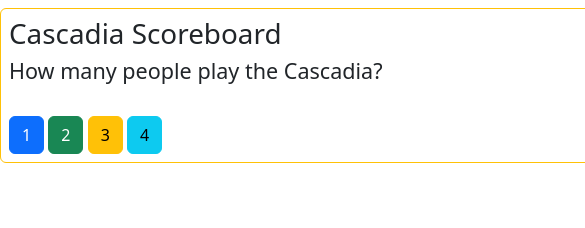
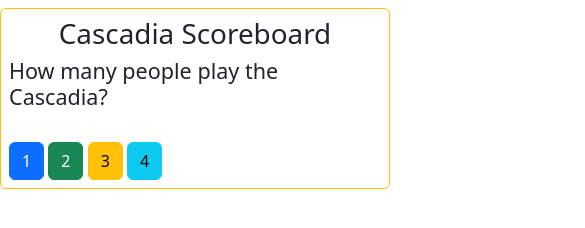
Before and after one commit to Jung95/CascadiaScoreBoard, a plain HTML site: page index.html in a window 390 px wide. Shown: the whole page, 585 px wide, since content can reach past the window. Drawn offline with nearby package versions, Linux system fonts and the light colour scheme.

Commit message:
make responsive

```diff
--- a/index.html
+++ b/index.html
@@ -10,12 +10,25 @@
     <link href="https://cdn.jsdelivr.net/npm/bootstrap@5.2.3/dist/css/bootstrap.min.css" rel="stylesheet" integrity="sha384-rbsA2VBKQhggwzxH7pPCaAqO46MgnOM80zW1RWuH61DGLwZJEdK2Kadq2F9CUG65" crossorigin="anonymous">
     <!-- JavaScript Bundle with Popper -->
     <script src="https://cdn.jsdelivr.net/npm/bootstrap@5.2.3/dist/js/bootstrap.bundle.min.js" integrity="sha384-kenU1KFdBIe4zVF0s0G1M5b4hcpxyD9F7jL+jjXkk+Q2h455rYXK/7HAuoJl+0I4" crossorigin="anonymous"></script>
+    <style>
+        #main {
+                    width : 600px
+                }
+        input {
+            margin-top: 1px;
+            margin-left: 2px;
+            width :50px
+        }
+        @media (max-width: 500px) { #main {
+            width : 390px
+        } }
+    </style>
 </head>
 <body>
-    <div class="mx-auto border border-warning rounded p-2 m-2"  style="width: 600px">
+    <div class="mx-auto border border-warning rounded p-2 m-2" id="main">
+        <h1 class="text-center">Cascadia Scoreboard</h1>
         <div id="playerNumberSelector">
         <span>
-            <h1>Cascadia Scoreboard</h1>
             <h4>How many people play the Cascadia?</h4>
         </span>
         <br>
```
